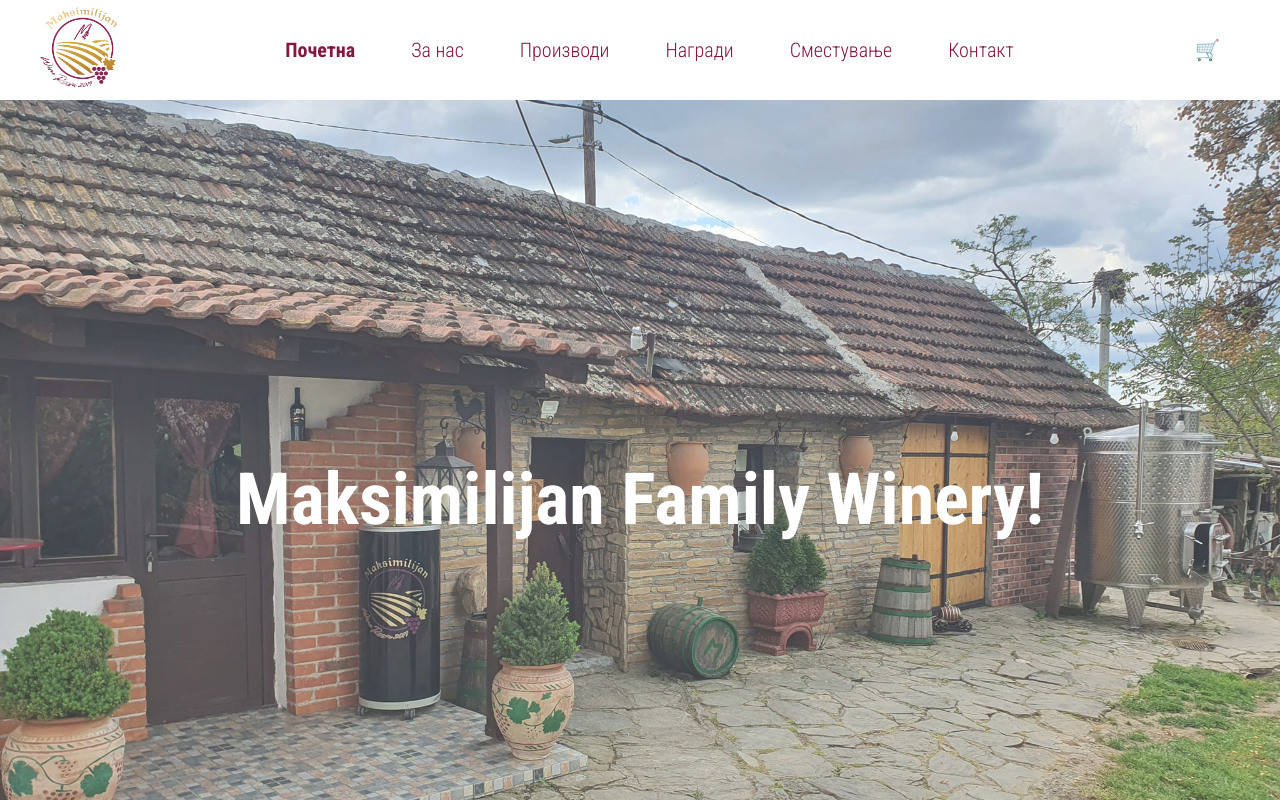
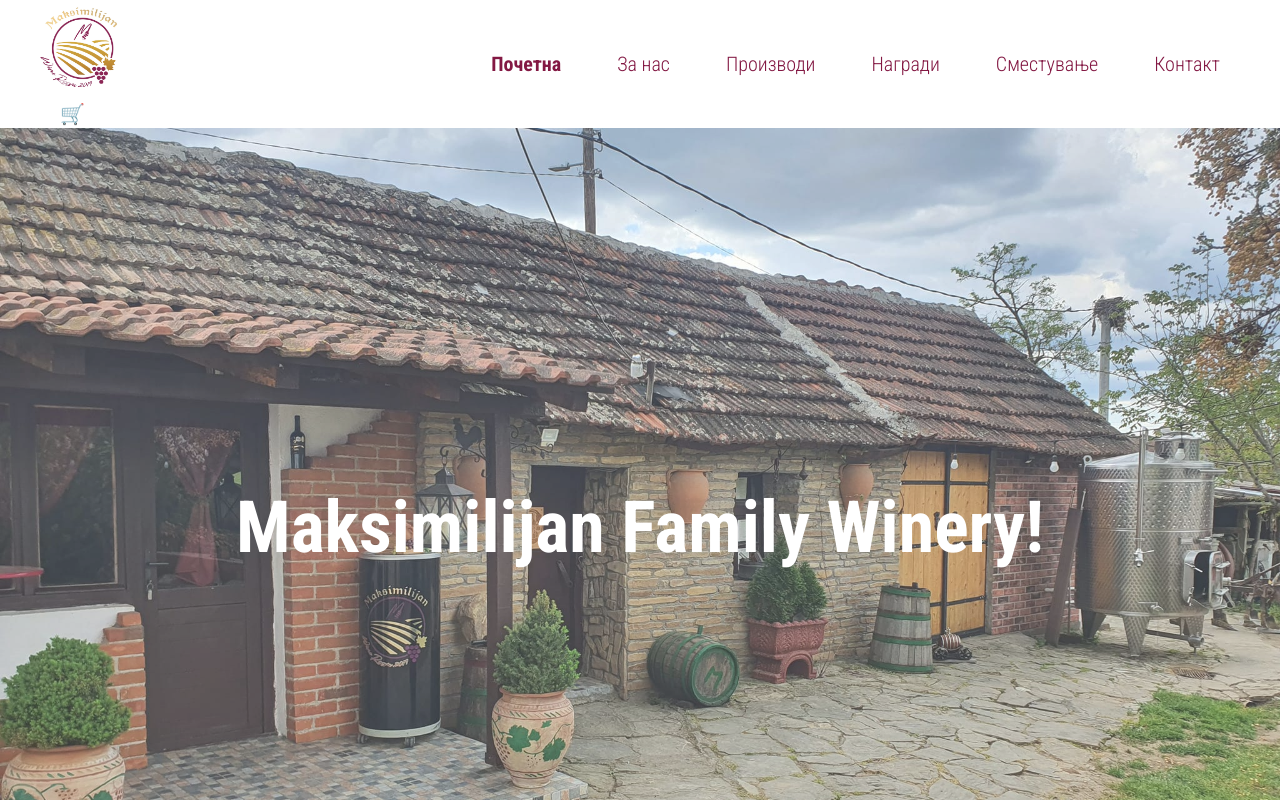
Before and after one commit to Slobodan-Krdzev/maksimilijan, a Next.js app: page / in a window 1280 px wide. Shown: the top 800 px of the page. Built offline with nearby package versions, Linux system fonts and the light colour scheme.

Commit message:
changes in cart

```diff
--- a/src/components/NavBar.tsx
+++ b/src/components/NavBar.tsx
@@ -43,6 +43,14 @@
                   )}
                 </button>
               </div>
+              <div>
+            <Link
+              href={"/addtocart"}
+              className={`text-xl py-2 mx-1 md:px-6 text-center md:border-b-0 transition-colors duration-700 ease-in-out `}
+            >
+              🛒
+            </Link>
+          </div>
             </div>
           </div>
           <div>
@@ -87,14 +95,7 @@
               </ul>
             </div>
           </div>
-          <div>
-            <Link
-              href={"/addtocart"}
-              className={`text-xl py-2 mx-1 md:px-6 text-center md:border-b-0 transition-colors duration-700 ease-in-out `}
-            >
-              🛒
-            </Link>
-          </div>
+
         </div>
       </nav>
     </div>
```
